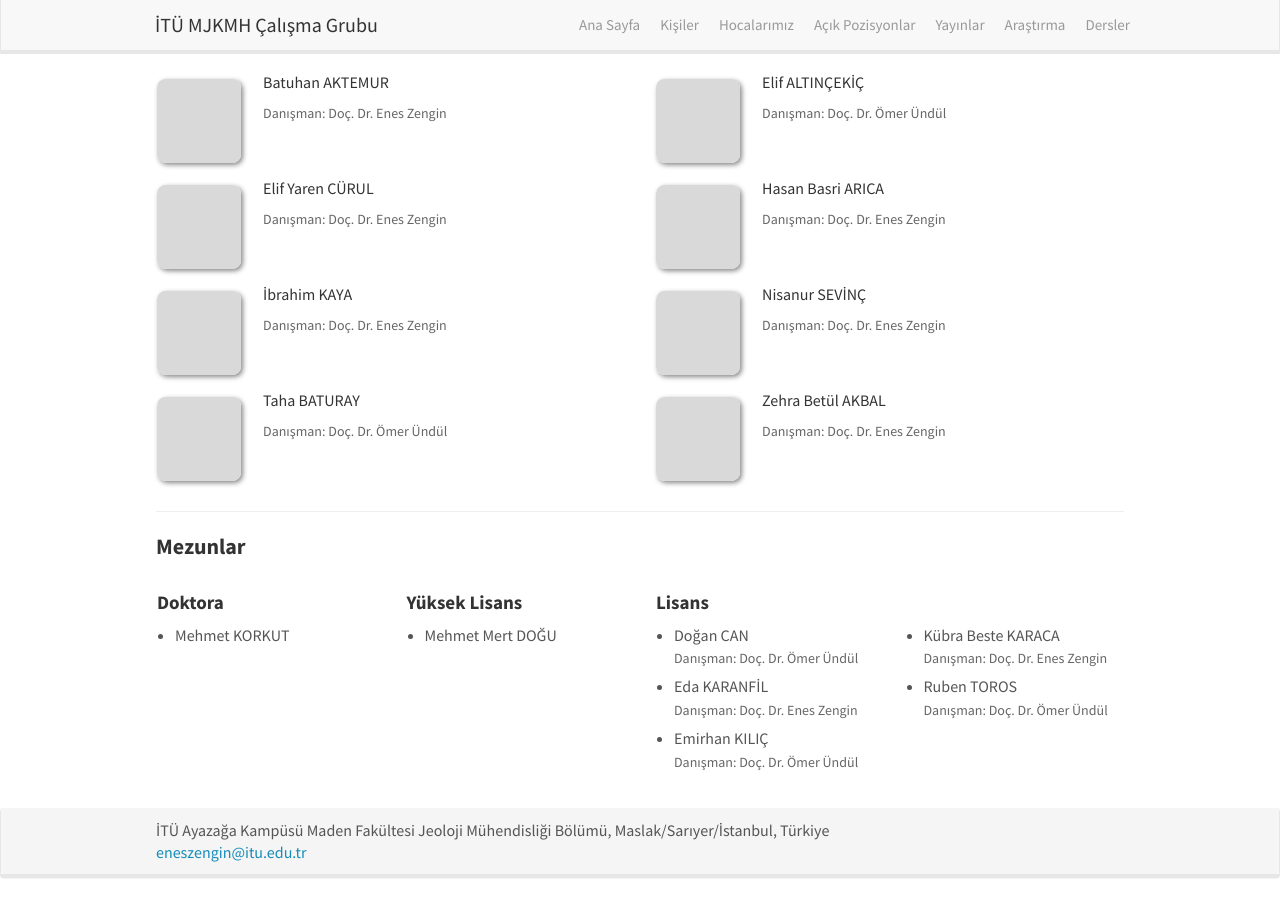
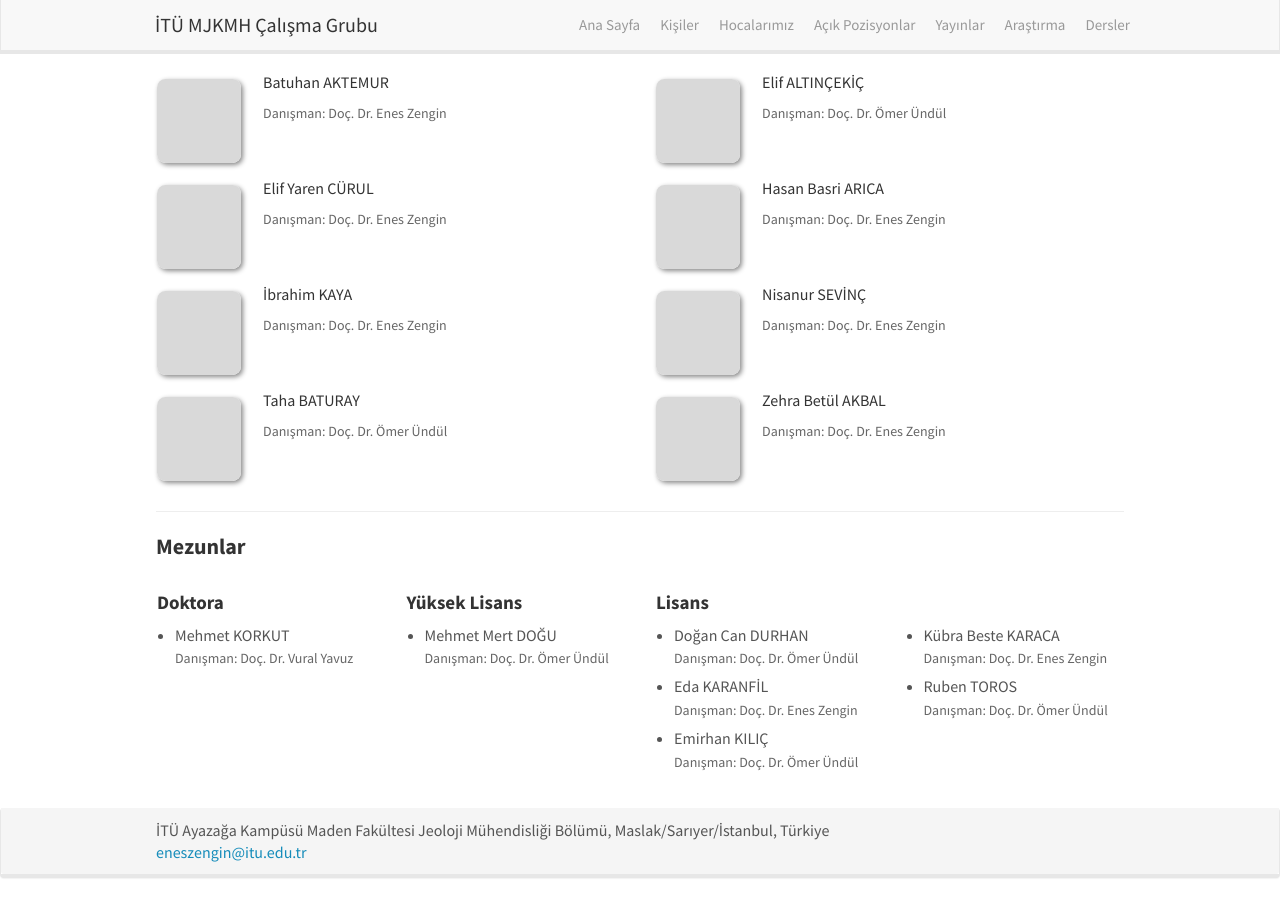
Before and after one commit to eneszengin/mjkmh, a Jekyll site: the page built from _pages/team.md, in a window 1280 px wide and 900 px high, scrolled down 1264 px. Built offline with Jekyll 4.4.1, drawn with Linux system fonts in a browser that asks for light colours; nearby versions of some CDN libraries.

Commit message:
Kişiler: Bekdemir kurum satırı madde işaretli; Doğan Can Durhan; Korkut ve Doğu danışmanları
Co-Authored-By: Claude Opus 5.5 <noreply@anthropic.com>

```diff
--- a/_data/mezunlar.yml
+++ b/_data/mezunlar.yml
@@ -4,14 +4,16 @@
 doktora:
   - name: Mehmet
     surname: KORKUT
+    advisor: Doç. Dr. Vural Yavuz
 
 yuksek_lisans:
   - name: Mehmet Mert
     surname: DOĞU
+    advisor: Doç. Dr. Ömer Ündül
 
 lisans:
-  - name: Doğan
-    surname: CAN
+  - name: Doğan Can
+    surname: DURHAN
     advisor: Doç. Dr. Ömer Ündül
   - name: Eda
     surname: KARANFİL
--- a/_pages/team.md
+++ b/_pages/team.md
@@ -51,7 +51,7 @@ permalink: /kisiler/
 <div class="col-sm-6 clearfix team-member{% if anahtar != 'misafir' %} ogrenci{% endif %}">
   <img src="{{ site.url }}{{ site.baseurl }}/images/kisiler/{{ kisi.photo | default: 'fotograf-yok.png' }}" class="img-responsive" width="{% if anahtar == 'misafir' %}25%{% else %}18%{% endif %}" style="float: left" />
   <h4>{{ kisi.name }} {{ kisi.surname }}{% if kisi.info %}, {{ kisi.info }}{% endif %}</h4>
-  {% if kisi.institution %}<p class="danisman">{{ kisi.institution }}</p>{% endif %}
+  {% if kisi.institution %}<ul style="overflow: hidden"><li>{{ kisi.institution }}</li></ul>{% endif %}
   {% if kisi.advisor %}<p class="danisman">Danışman: {{ kisi.advisor }}</p>{% endif %}
 </div>
 {% endfor %}
```
